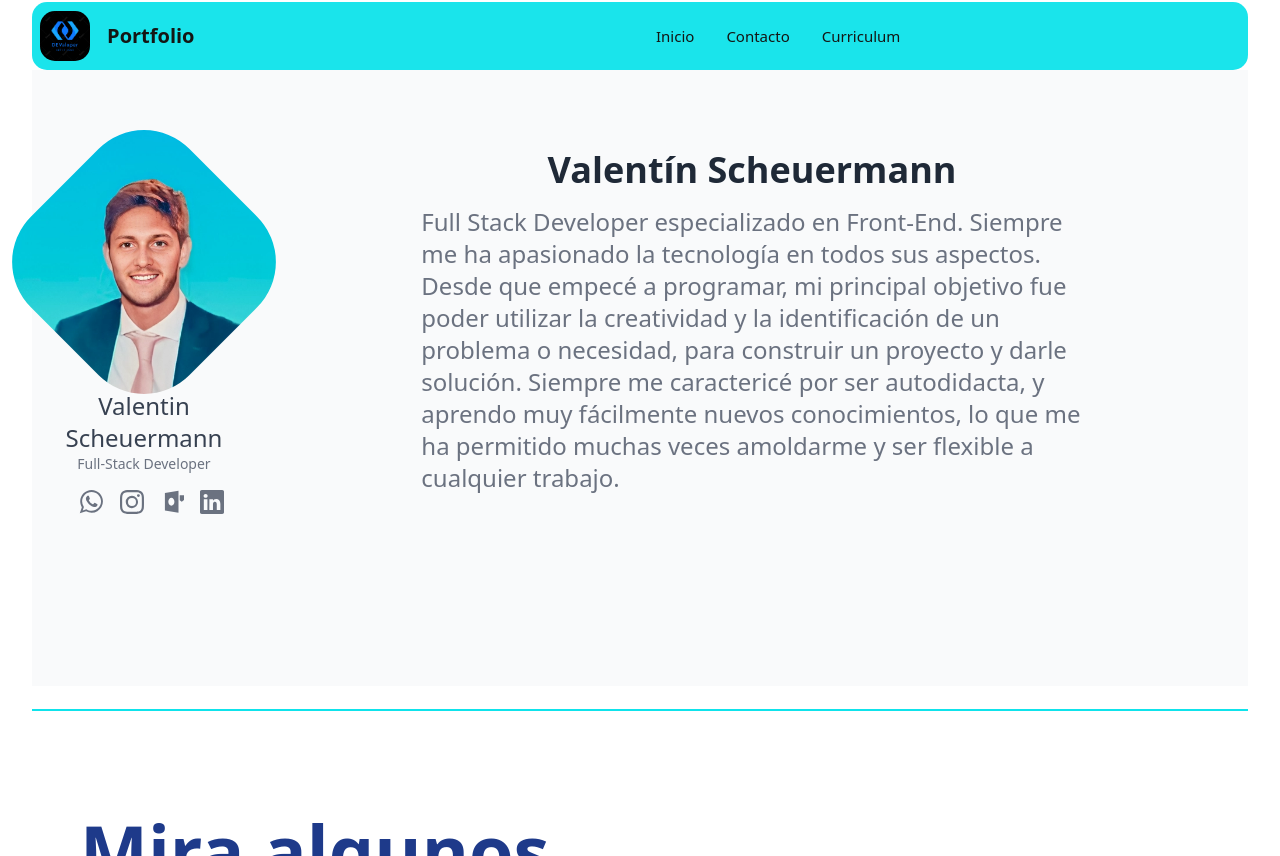
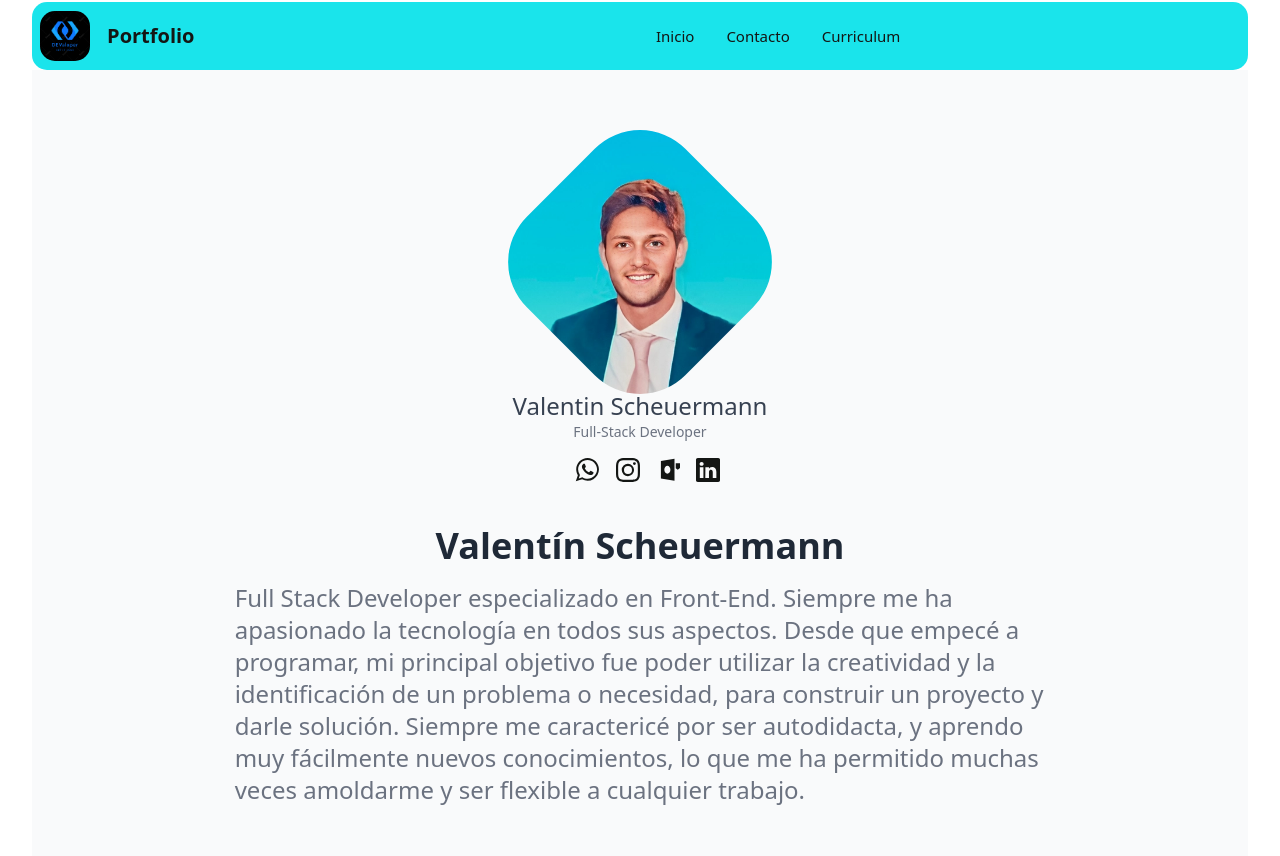
Before and after one commit to ValentinScheuermann/Portfolio, a React (Vite) app: page / in a window 1280 px wide. Shown: the part 30-886 px from the top of the page. Built offline with nearby package versions, Linux system fonts and the light colour scheme.

Commit message:
ult version portfolio responsive

```diff
--- a/src/components/Perfil/Perfil.css
+++ b/src/components/Perfil/Perfil.css
@@ -2,13 +2,26 @@
     display: flex;
     flex-direction: column;
     align-items: center;
+    justify-content: center;
+    text-align: center;
 }
+
 .contenedor {
     display: flex;
     flex-direction: row-reverse;
+    justify-content: center;
 }
-.decrip {
+
+.perfil-info {
+    margin-bottom: 1rem; /* Espacio entre la imagen y el texto */
+}
+
+.redes-sociales {
     display: flex;
-    flex-direction: column;
-    align-items:flex-end
+    justify-content: center;
+    gap: 1rem; /* Espacio entre iconos de redes sociales */
 }
+
+.descripcion {
+    margin-top: 2rem; /* Espacio entre la imagen y el texto */
+}
--- a/src/components/Perfil/Perfil.jsx
+++ b/src/components/Perfil/Perfil.jsx
@@ -5,28 +5,13 @@ import './Perfil.css'
 
 const Perfil = () => {
   return (
-
-    <div class="bg-gray-50 dark:bg-gray-800 py-20">
-    <div class="contenedor">
-      <div class="mb-28">
-        <h1 class="mb-4 text-center text-2xl font-bold text-gray-800 dark:text-white md:text-4xl">
-        Valentín Scheuermann
-        </h1>
-        <p class="text-start text-2xl text-gray-500 dark:text-gray-500 lg:mx-auto lg:w-8/12">
-        Full Stack Developer especializado en Front-End. Siempre me ha apasionado la tecnología en todos sus aspectos.
-        Desde que empecé a programar, mi principal objetivo fue poder utilizar la creatividad y la identificación de un problema o necesidad,
-        para construir un proyecto y darle solución. Siempre me caractericé por ser autodidacta, y aprendo muy fácilmente nuevos conocimientos,
-        lo que me ha permitido muchas veces amoldarme y ser flexible a cualquier trabajo.
-
-        </p>
-      </div>
-      <div class="perfil">
-        <div class="group space-y-4 text-center">
-          <div
-            class="mx-auto h-56 w-56 rotate-45 overflow-hidden rounded-[4rem] md:h-40 md:w-40 lg:h-56 lg:w-56"
-          >
+    <div className="bg-gray-50 dark:bg-gray-800 py-20">
+      <div className="contenedor">
+        <div className="perfil">
+          <div className="group space-y-4 text-center">
+            <div className="mx-auto h-56 w-56 rotate-45 overflow-hidden rounded-[4rem] md:h-40 md:w-40 lg:h-56 lg:w-56">
               <img
-              class="mx-auto h-full w-full -rotate-45 scale-125 object-cover transition duration-300 group-hover:scale-[1.4]"
+                className="mx-auto h-full w-full -rotate-45 scale-125 object-cover transition duration-300 group-hover:scale-[1.4]"
                 src={valen5}
                 alt="woman"
                 loading="lazy"
@@ -34,11 +19,11 @@ const Perfil = () => {
                 height="805"
               />
             </div>
-          <div class="perfil">
-            <h4 class="text-2xl  text-gray-700 dark:text-white">Valentin Scheuermann</h4>
-            <span class="block text-sm text-gray-500">Full-Stack Developer</span>
+            <div className="perfil-info">
+              <h4 className="text-2xl text-gray-700 dark:text-white">Valentin Scheuermann</h4>
+              <span className="block text-sm text-gray-500">Full-Stack Developer</span>
             </div>
-          <div class="flex justify-center space-x-4 text-gray-500">
+            <div className="redes-sociales">
               <a href="https://api.whatsapp.com/send/?phone=%2B5492216164153&text=Hola+Valentin&type=phone_number&app_absent=0" target="_blank" aria-label="outlook">
               <svg
              xmlns="http://www.w3.org/2000/svg"
@@ -89,13 +74,16 @@ const Perfil = () => {
               </a>
             </div>
           </div>
+          <div className="descripcion">
+            <h1 className="mb-4 text-center text-2xl font-bold text-gray-800 dark:text-white md:text-4xl">Valentín Scheuermann</h1>
+            <p className="text-start text-2xl text-gray-500 dark:text-gray-500 lg:mx-auto lg:w-8/12">
+              Full Stack Developer especializado en Front-End. Siempre me ha apasionado la tecnología en todos sus aspectos. Desde que empecé a programar, mi principal objetivo fue poder utilizar la creatividad y la identificación de un problema o necesidad, para construir un proyecto y darle solución. Siempre me caractericé por ser autodidacta, y aprendo muy fácilmente nuevos conocimientos, lo que me ha permitido muchas veces amoldarme y ser flexible a cualquier trabajo.
+            </p>
           </div>
         </div>
       </div>
-
-
-
-  )
-}
+    </div>
+  );
+};
 
 export default Perfil;
--- a/src/components/Proyectos/Proyectos.css
+++ b/src/components/Proyectos/Proyectos.css
@@ -1,24 +1,24 @@
 .proy {
-display: flex;
-    gap: 1.5rem; /* Aquí puedes ajustar el valor según sea necesario */
+    display: flex;
+    gap: 1.5rem; /* Espacio entre los proyectos */
     padding: 1rem;
-}
+  }
 
-@media (min-width: 640px) {
+  .proyecto {
+    flex: 1 0 calc(100% - 1.5rem); /* Ocupar todo el ancho del contenedor y restar el espacio entre proyectos */
+    margin-bottom: 1.5rem;
+  }
+
+  @media screen and (max-width: 767px) {
     .proy {
-        padding: 0;
-        grid-template-columns: repeat(2, minmax(0, 1fr));
+      display: flex;
+      flex-wrap: wrap;
+      justify-content: center; /* Centrar los proyectos en dispositivos móviles */
+      gap: 1.5rem; /* Espacio entre los proyectos */
+      padding: 1rem;
     }
-}
 
-@media (min-width: 768px) {
-    .proy {
-        grid-template-columns: repeat(3, minmax(0, 1fr));
+    .proyecto {
+      flex-basis: calc(100% - 1.5rem); /* Un proyecto por fila en dispositivos móviles */
     }
-}
-
-@media (min-width: 1024px) {
-    .proy {
-        grid-template-columns: repeat(4, minmax(0, 1fr));
-    }
-}
+  }
--- a/src/components/Proyectos/Proyectos.jsx
+++ b/src/components/Proyectos/Proyectos.jsx
@@ -1,12 +1,11 @@
-import React from 'react';
+import React, { useEffect, useState } from 'react';
+import './Proyectos.css';
 import logopc from '../../assets/logopc.jpeg';
 import games from '../../assets/games.jpeg';
 import hotel from '../../assets/hotel.jpeg';
 import pcfoto1 from '../../assets/pcfoto1.png'
-import './Proyectos.css'
 
 const Proyecto = ({ imageUrl, title, subtitle, description, linkUrl }) => {
-
   return (
     <a href={linkUrl} target="_blank" rel="noopener noreferrer">
       <div className="group relative rounded-3xl space-y-6 overflow-hidden">
@@ -14,7 +13,7 @@ const Proyecto = ({ imageUrl, title, subtitle, description, linkUrl }) => {
           className="mx-auto h-[26rem] w-full grayscale object-cover object-top transition duration-500 group-hover:scale-105
           group-hover:grayscale-0"
           src={imageUrl}
-        alt="woman"
+          alt={title}
           loading="lazy"
           width="640"
           height="805"
@@ -33,6 +32,19 @@ const Proyecto = ({ imageUrl, title, subtitle, description, linkUrl }) => {
 };
 
 const Proyectos = () => {
+  const [isMobileView, setIsMobileView] = useState(false);
+
+  useEffect(() => {
+    const handleResize = () => {
+      setIsMobileView(window.innerWidth <= 767);
+    };
+
+    handleResize();
+
+    window.addEventListener('resize', handleResize);
+    return () => window.removeEventListener('resize', handleResize);
+  }, []);
+
   const proyectos = [
     {
       imageUrl: pcfoto1,
@@ -47,22 +59,24 @@ const Proyectos = () => {
       subtitle: 'Largest API website',
       description: 'Mira un recorrido por la app de información mas grande de Videogames',
       linkUrl: 'https://vimeo.com/905643198',
-    },  {
+    },
+    {
       imageUrl: hotel,
       title: 'Serena - Hotel',
       subtitle: 'Hoteleria',
       description: 'Alquiler de las mejores Suits ubicadas en en el corazon de un precioso Bosque',
       linkUrl: 'https://serena-hotel.vercel.app',
-    },
+    }
   ];
 
   return (
-    <div className="py-20">
+    <div className={`py-20 ${isMobileView ? 'mobile-view' : ''}`}>
       <div className="xl:container mx-auto px-6 md:px-12">
         <div className="mb-16 md:w-2/3 lg:w-1/2">
-
-        <h1 className="sm:mx-auto sm:w-10/12 md:w-2/3 font-black text-blue-900 text-4xl text-center sm:text-5xl md:text-6xl lg:w-auto lg:text-left xl:text-7xl dark:text-white">Mira algunos de mis  <br className="lg:block hidden" />
-        <span className="relative text-transparent bg-clip-text bg-gradient-to-r from-primary to-secondary dark:from-primaryLight dark:to-secondaryLight">Proyectos</span></h1>
+          <h1 className="sm:mx-auto sm:w-10/12 md:w-2/3 font-black text-blue-900 text-4xl text-center sm:text-5xl md:text-6xl lg:w-auto lg:text-left xl:text-7xl dark:text-white">
+            Mira algunos de mis  <br className="lg:block hidden" />
+            <span className="relative text-transparent bg-clip-text bg-gradient-to-r from-primary to-secondary dark:from-primaryLight dark:to-secondaryLight">Proyectos</span>
+          </h1>
         </div>
         <div className="proy">
           {proyectos.map((proyecto, index) => (
```
Lines whose indentation alone changed are shown as unchanged.
